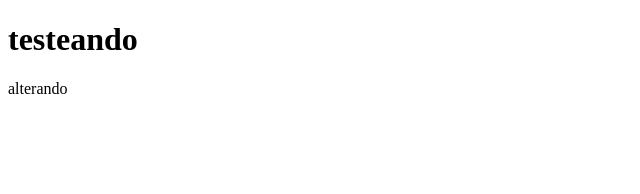
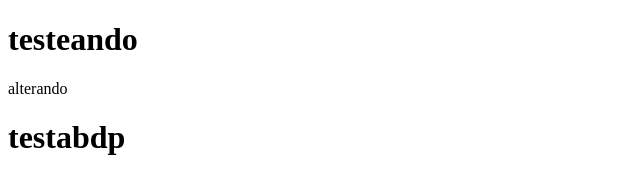
Before and after one commit to ffelixl/testeGit, a plain HTML site: page index.html in a window 1280 px wide. Shown: the whole page, without its empty margins (0-640 px from the left). Drawn offline with Linux system fonts and the light colour scheme.

Commit message:
realizando mmudancas

```diff
--- a/index.html
+++ b/index.html
@@ -10,5 +10,6 @@
         testeando
     </h1>
     <p>alterando</p>
+    <h1>testabdp</h1>
 </body>
 </html>
```
Also changed, not shown: x.txt.
